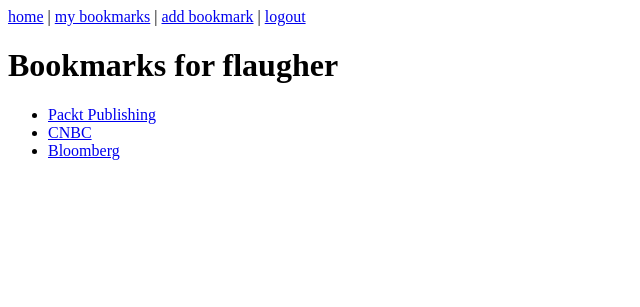
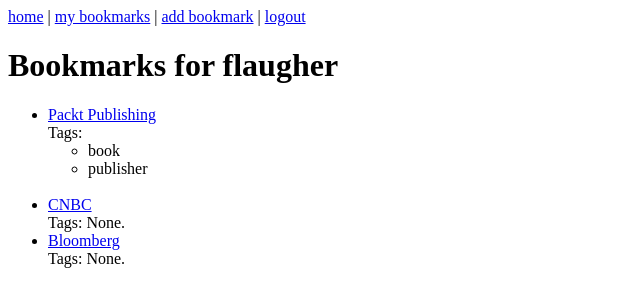
Before and after one commit to chanul13/django_bookmarks, a Django app: page /user/flaugher/ in a window 1280 px wide. Shown: the top 307 px of the page, without its empty margins (0-640 px from the left). Run offline with Django 3.2, Linux system fonts and the light colour scheme; a user stored in the database is signed in; data comes from the database, SQL or seed files in the repository; both versions use the stored data as it was after the commit; parts of the project's set-up code (start-up, migrations or seed data) failed here and were passed over.

Commit message:
Changed bookmarks view so that it displays tags

```diff
--- a/bookmarks/views.py
+++ b/bookmarks/views.py
@@ -3,28 +3,12 @@ from django.http import HttpResponse, Http404, HttpResponseRedirect
 from django.template import Context, RequestContext
 from django.template.loader import get_template
 from django.contrib.auth.models import User
-from django.shortcuts import render_to_response
+from django.shortcuts import render_to_response, get_object_or_404
 from django.contrib.auth import logout
 from django.contrib.auth.decorators import login_required
 from bookmarks.forms import *
 from bookmarks.models import *
 
-'''
-def main_page(request):
-
-    # Load the main_page template
-    template = get_template('main_page.html')
-
-    # Assign values to the template variables
-    variables = Context({ 'user': request.user })
-
-    # Render HTML in template, replacing variables with their values
-    output = template.render(variables)
-
-    # HttpResponse is a Django class.  Instantiate an
-    # HttpResponse object that contains the output.
-    return HttpResponse(output)
-'''
 # "request" is an object that contains the contents of the
 # HTTP request as a hash, E.g. request.POST contains POST data.
 def main_page(request):
@@ -39,6 +23,9 @@ def main_page(request):
 # username contains the string in the capturing parentheses
 # in urls.py file
 def user_page(request, username):
+    user = get_object_or_404(User, username=username)
+    # Display bookmarks by id in descending (most recent first) order.
+    bookmarks = user.bookmark_set.order_by('-id')
     try:
         # First username is the database field. Second is
         # the actual username input argument.
@@ -52,7 +39,8 @@ def user_page(request, username):
 
     variables = RequestContext(request, {
         'username': username,
-        'bookmarks': bookmarks
+        'bookmarks': bookmarks,
+        'show_tags': True
     })
     return render_to_response('user_page.html', variables)
 
--- a/site_media/style.css
+++ b/site_media/style.css
@@ -5,3 +5,8 @@
 input {
     display: block;
 }
+ul.tags, ul.tags li {
+    display: inline;
+    margin: 0;
+    padding: 0;
+}
--- /dev/null
+++ b/templates/bookmark_list.html
@@ -0,0 +1,34 @@
+{% if bookmarks %}
+    <ul class="bookmarks">
+        {% for bookmark in bookmarks %}
+            <li>
+                <a href="{{ bookmark.link.url }}" class="title">
+                    {{ bookmark.title }}</a>
+                <br />
+
+                {% if show_tags %}
+                    Tags:
+                    {% if bookmark.tag_set.all %}
+                        <ul class="tags">
+                            {% for tag in bookmark.tag_set.all %}
+                                <li>{{ tag.name }}</li>
+                            {% endfor %}
+                        </ul>
+                    {% else %}
+                        None.
+                    {% endif %}
+                    <br />
+                {% endif %}
+
+                {% if show_user %}
+                    Posted by:
+                    <a href="/user/{{ bookmark.user.username }}/"
+                       class="username">{{ bookmark.user.username }}</a>
+                {% endif %}
+
+            </li>
+        {% endfor %}
+    </ul>
+{% else %}
+    <p>No bookmarks found.</p>
+{% endif %}
--- a/templates/user_page.html
+++ b/templates/user_page.html
@@ -2,14 +2,5 @@
 {% block title %} {{ username }} {% endblock %}
 {% block head %} Bookmarks for {{ username }} {% endblock %}
 {% block content %}
-    <!-- bookmarks is a list object -->
-    {% if bookmarks %}
-        <ul>
-            {% for bookmark in bookmarks %}
-                <li><a href="{{ bookmark.link.url }}">{{ bookmark.title }}</a></li>
-            {% endfor %}
-        </ul>
-    {% else %}
-        <p>No bookmarks found.</p>
-    {% endif %}
+    {% include "bookmark_list.html" %}
 {% endblock %}
```
Also changed, not shown: django_bookmarks/bookmarks.db, 1 other file.
